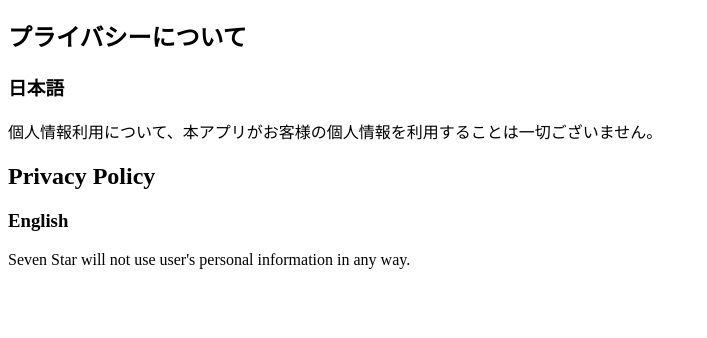
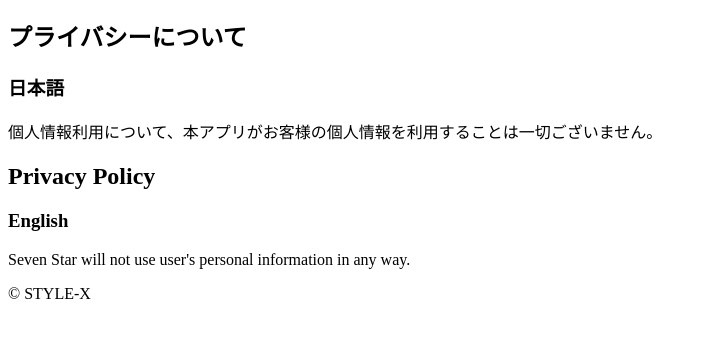
Before and after one commit to kensuke-style-x/privacy, a plain HTML site: page index.html in a window 1280 px wide. Shown: the part 48-386 px from the top of the page, without its empty margins (0-707 px from the left). Drawn offline with Linux system fonts and the light colour scheme.

Commit message:
Update index.html

```diff
--- a/index.html
+++ b/index.html
@@ -6,5 +6,5 @@
 <h2>Privacy Policy</h2>
 <h3>English</h3>
 <p>Seven Star will not use user's personal information in any way.</p>
-<p class = "copyright> ©︎ STYLE-X </p>
+<div class> ©︎ STYLE-X </div>
 </html>
```
